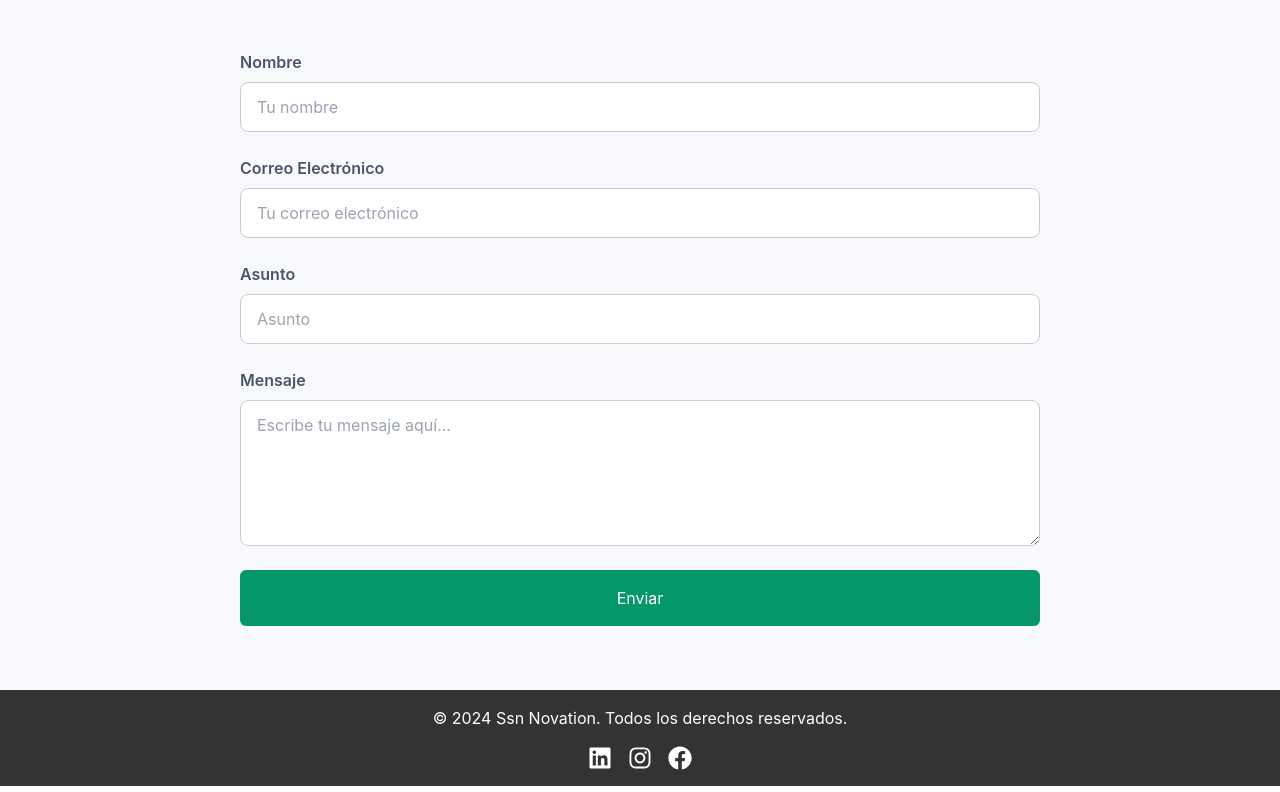
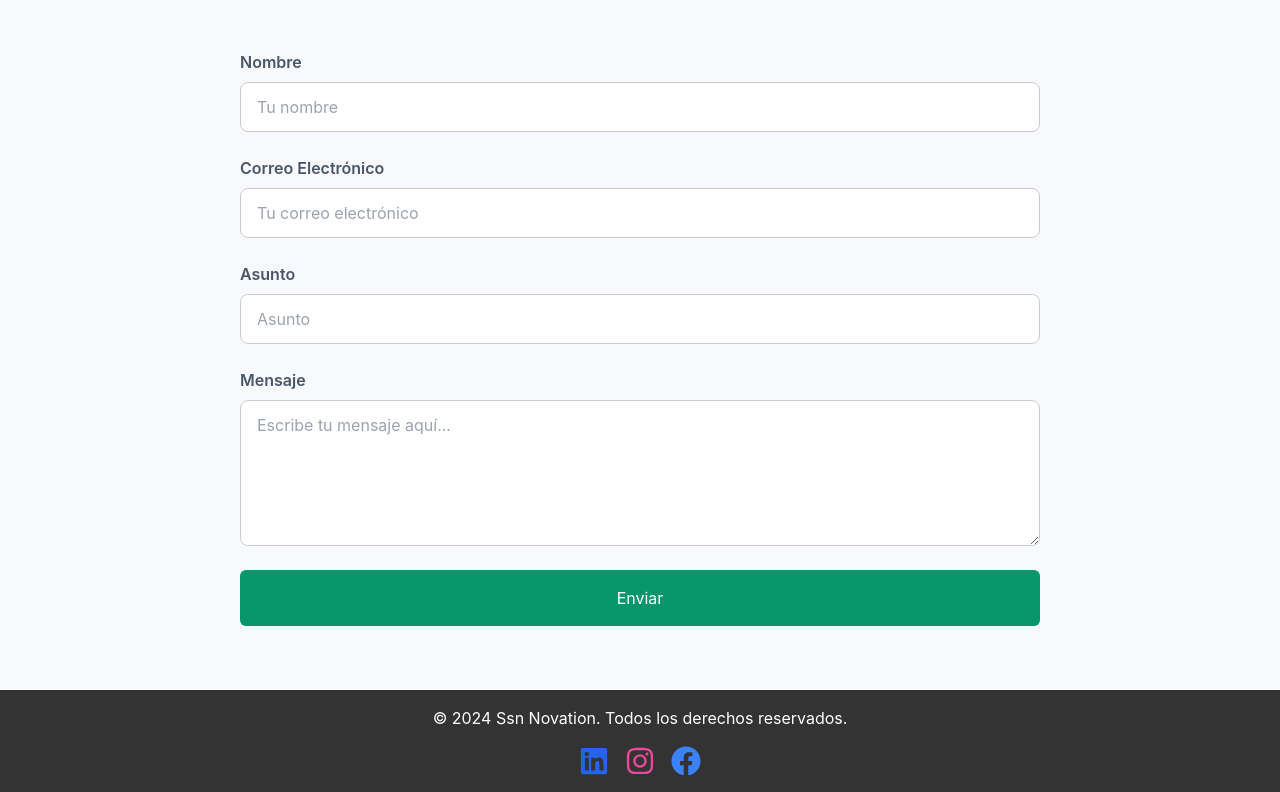
Before and after one commit to sebasilvanavea/sebasilvanavea.github.io, a React (Create React App) app: page / in a window 1280 px wide. Shown: the part 2921-3713 px from the top of the page. Built offline with nearby package versions, Linux system fonts and the light colour scheme.

Commit message:
Se agregan redes sociales a footer

```diff
--- a/src/components/Footer.js
+++ b/src/components/Footer.js
@@ -8,14 +8,17 @@ const Footer = () => {
             <div className="footer-content">
                 <p>&copy; {new Date().getFullYear()} Ssn Novation. Todos los derechos reservados.</p>
                 <div className="social-links">
-                    <a href="https://www.linkedin.com/in/tu-usuario-linkedin" target="_blank" rel="noopener noreferrer" className="social-icon">
-                        <FaLinkedin />
+                    <a href="https://www.linkedin.com/in/sebastian-silva-navea-2547a0260/" target="_blank"
+                       rel="noopener noreferrer" className="text-blue-600 hover:text-blue-800 transition duration-300">
+                        <FaLinkedin size={30}/>
                     </a>
-                    <a href="https://www.instagram.com/tu-usuario-instagram" target="_blank" rel="noopener noreferrer" className="social-icon">
-                        <FaInstagram />
+                    <a href="https://www.instagram.com/sebasilvanavea" target="_blank" rel="noopener noreferrer"
+                       className="text-pink-500 hover:text-pink-700 transition duration-300">
+                        <FaInstagram size={30}/>
                     </a>
-                    <a href="https://www.facebook.com/tu-usuario-facebook" target="_blank" rel="noopener noreferrer" className="social-icon">
-                        <FaFacebook />
+                    <a href="https://www.facebook.com/ssilvans/" target="_blank" rel="noopener noreferrer"
+                       className="text-blue-500 hover:text-blue-700 transition duration-300">
+                        <FaFacebook size={30}/>
                     </a>
                 </div>
             </div>
```
